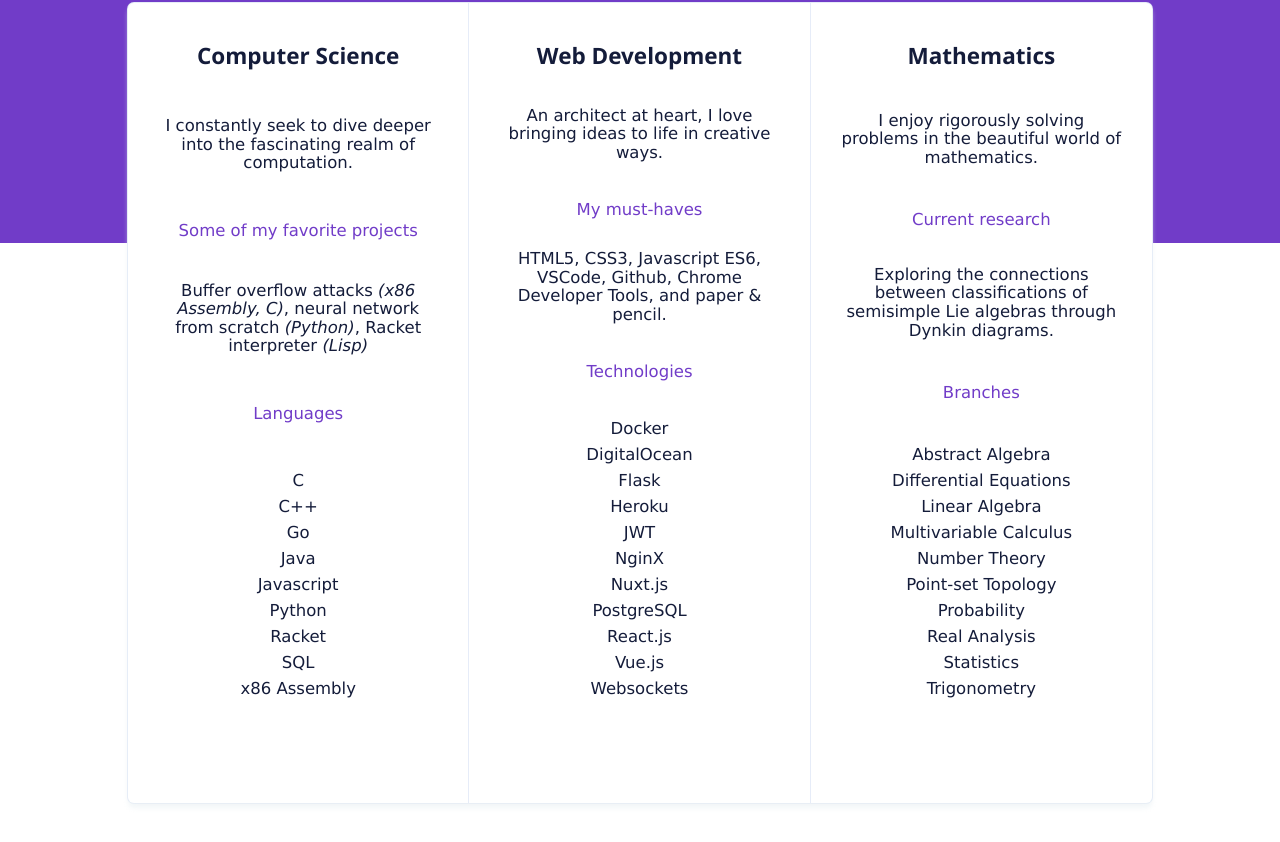
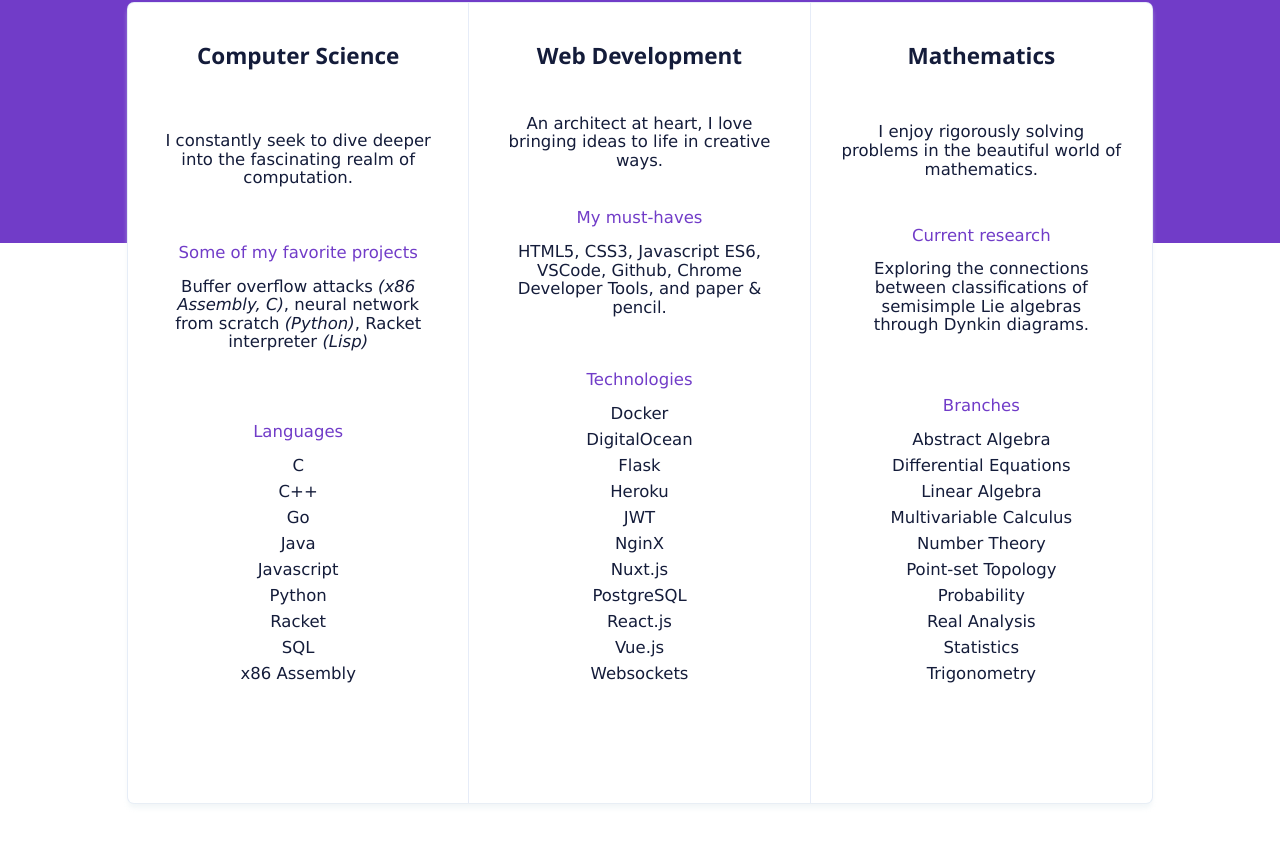
Before and after one commit to elliottyoon/elliottyoon.github.io, a plain HTML site: page index.html in a window 1280 px wide. Shown: the part 2457-3299 px from the top of the page. Drawn offline with nearby package versions, Linux system fonts and the light colour scheme; a script that the page names is missing.

Commit message:
grouped header/content in skills section

```diff
--- a/index.html
+++ b/index.html
@@ -64,8 +64,11 @@
                         <!-- <img src="assets/skills/code.svg" alt="software engineering image"> -->
                         <h1>Computer Science</h1>
                         <p>I constantly seek to dive deeper into the fascinating realm of computation.</p>
+                        <div class="list-group">
                             <p class="list-title">Some of my favorite projects</p>
                             <p>Buffer overflow attacks <i>(x86 Assembly, C)</i>, neural network from scratch <i>(Python)</i>, Racket interpreter <i>(Lisp)</i></p>
+                        </div>
+                        <div class="list-group">
                             <p class="list-title">Languages</p>
                             <ul>
                                 <li>C</li>
@@ -80,13 +83,17 @@
                             </ul>
                         </div>
                     </div>
+                </div>
                 <div class="skill-container border-right">
                     <div class="skill skills-web">
                         <!-- <img src="assets/skills/web.png" alt="web development image"> -->
                         <h1>Web Development</h1>
                         <p>An architect at heart, I love bringing ideas to life in creative ways.</p>
+                        <div class="list-group">
                             <p class="list-title">My must-haves</p>
                             <p>HTML5, CSS3, Javascript ES6, VSCode, Github, Chrome Developer Tools, and paper & pencil.</p>
+                        </div>
+                        <div class="list-group">
                             <p class="list-title">Technologies</p>
                             <ul>
                                 <li>Docker</li>
@@ -103,13 +110,17 @@
                             </ul>
                         </div>
                     </div>
+                </div>
                 <div class="skill-container">
                     <div class="skill skills-math">
                         <!-- <img src="assets/skills/math.svg" alt="math image"> -->
                         <h1>Mathematics</h1>
                         <p>I enjoy rigorously solving problems in the beautiful world of mathematics.</p>
+                        <div class="list-group">
                             <p class="list-title">Current research</p>
                             <p>Exploring the connections between classifications of semisimple Lie algebras through Dynkin diagrams.</p>
+                        </div>
+                        <div class="list-group">
                             <p class="list-title">Branches</p>
                             <ul>
                                 <li>Abstract Algebra</li>
@@ -123,6 +134,7 @@
                                 <li>Statistics</li>
                                 <li>Trigonometry</li>
                             </ul>
+                        </div>
                     </div>
                 </div>
             </div>
--- a/style.css
+++ b/style.css
@@ -325,13 +325,15 @@
 }
 .list-title {
   color: var(--color-dark-purple);
-  margin-top: 1.5rem;
   margin-bottom: 1rem;
 }
 .skill h1 {
   font-size: 1.5rem;
   margin-bottom: 1.5rem;
   font-weight: bold;
+}
+.list-group {
+  padding: 1rem;
 }
 .skill p {
   /* font-family: Montserrat; */
```
Lines whose indentation alone changed are shown as unchanged.
